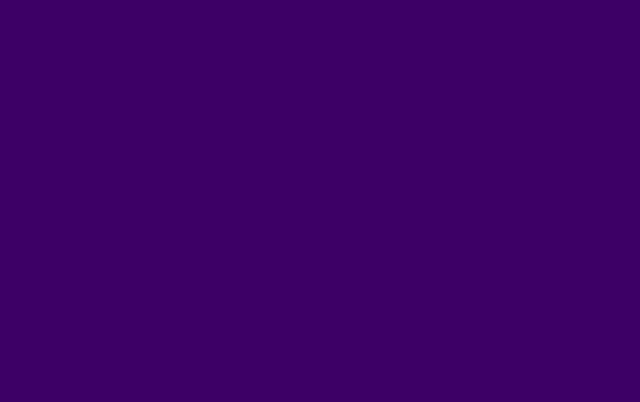
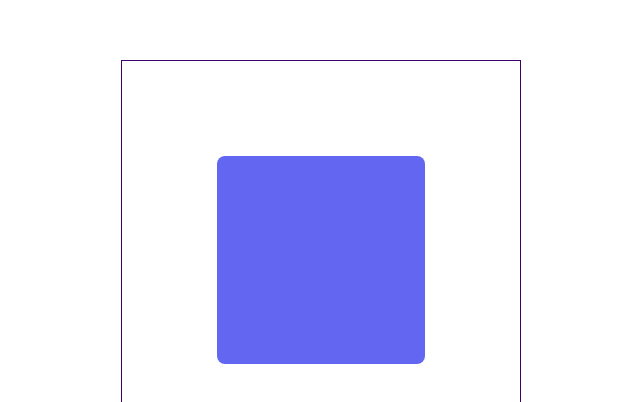
Before and after one commit to abdurrahmanrahat/react-reusable-components, a React (Vite) app: page / in a window 1280 px wide. Shown: the part 140-542 px from the top of the page, without its empty margins (319-959 px from the left). Built offline with nearby package versions, Linux system fonts and the light colour scheme.

Commit message:
use animate hook

```diff
--- /dev/null
+++ b/src/pages/M-07-F-Motion/Lession9.tsx
@@ -0,0 +1,23 @@
+import { useAnimate } from "framer-motion";
+
+const Lession9 = () => {
+  const [scope, animate] = useAnimate();
+
+  const handleClick = () => {
+    animate(scope.current, { rotate: 45 });
+  };
+
+  return (
+    <div className="flex justify-center items-center h-screen">
+      <div className="flex justify-center items-center  size-[400px] border border-[#3D0066]">
+        <div
+          className="size-52 bg-indigo-500 rounded-lg flex flex-wrap gap-5 p-5 justify-center items-center"
+          ref={scope}
+          onClick={handleClick}
+        ></div>
+      </div>
+    </div>
+  );
+};
+
+export default Lession9;
--- a/src/routes/Routes.tsx
+++ b/src/routes/Routes.tsx
@@ -2,18 +2,13 @@ import { createBrowserRouter } from "react-router-dom";
 import AdminLayout from "../components/layout/AdminLayout";
 import About from "../pages/About/About";
 import Home from "../pages/Home/Home";
-import Lession8 from "../pages/M-07-F-Motion/Lession8";
+import Lession9 from "../pages/M-07-F-Motion/Lession9";
 
 const router = createBrowserRouter([
   {
     path: "/",
     // element: <AniWithJs></AniWithJs>,
-    element: (
-      <div>
-        <div className="h-[200vh] w-full bg-[#3D0066]"></div>
-        <Lession8></Lession8>,
-      </div>
-    ),
+    element: <Lession9></Lession9>,
     children: [
       {
         index: true,
```
